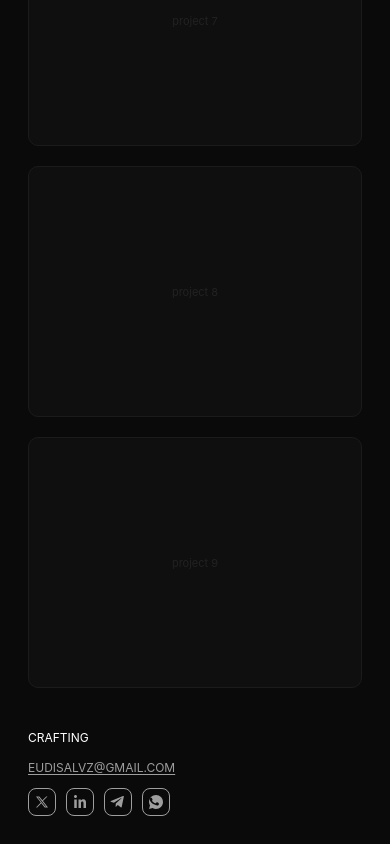
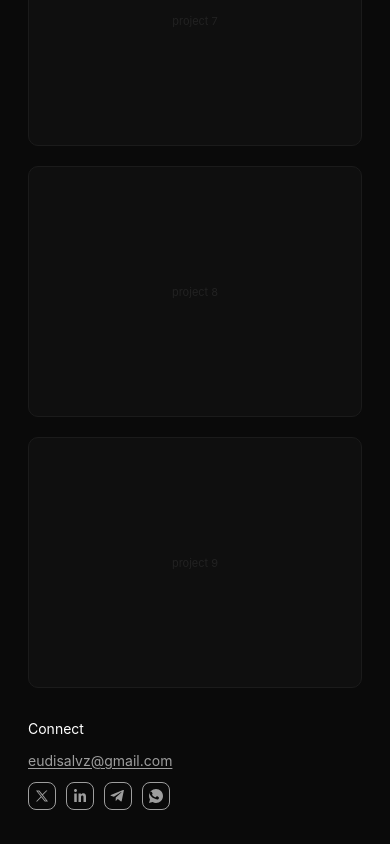
Before and after one commit to eudisalvz/portfolio-claude, a Next.js app: page /portfolio in a window 390 px wide. Shown: the part 1819-2663 px from the top of the page. Built offline with nearby package versions, Linux system fonts and the light colour scheme; a web font is replaced by a local one.

Commit message:
fix: portfolio mobile footer — Crafting replaced with Connect section

```diff
--- a/app/portfolio/page.tsx
+++ b/app/portfolio/page.tsx
@@ -97,9 +97,9 @@ export default function Portfolio() {
               </div>
             ))}
           </div>
-          <div style={{ display: "flex", flexDirection: "column", gap: "10px", paddingTop: "10px" }}>
-            <span style={{ color: "#fff", fontSize: 12, lineHeight: "20px", textTransform: "uppercase" }}>Crafting</span>
-            <a href="mailto:eudisalvz@gmail.com" style={{ color: "#9E9E9E", fontSize: 12, lineHeight: "20px", textDecoration: "underline", textUnderlineOffset: "2px", textTransform: "uppercase" }}>
+          <div style={{ display: "flex", flexDirection: "column", gap: "10px" }}>
+            <span style={{ color: "#fff", fontSize: "var(--fs-body)", lineHeight: "var(--lh-body)" }}>Connect</span>
+            <a href="mailto:eudisalvz@gmail.com" style={{ color: "#9E9E9E", fontSize: "var(--fs-body)", lineHeight: "var(--lh-body)", textDecoration: "underline", textUnderlineOffset: "2px" }}>
               eudisalvz@gmail.com
             </a>
             <SocialButtons />
```
